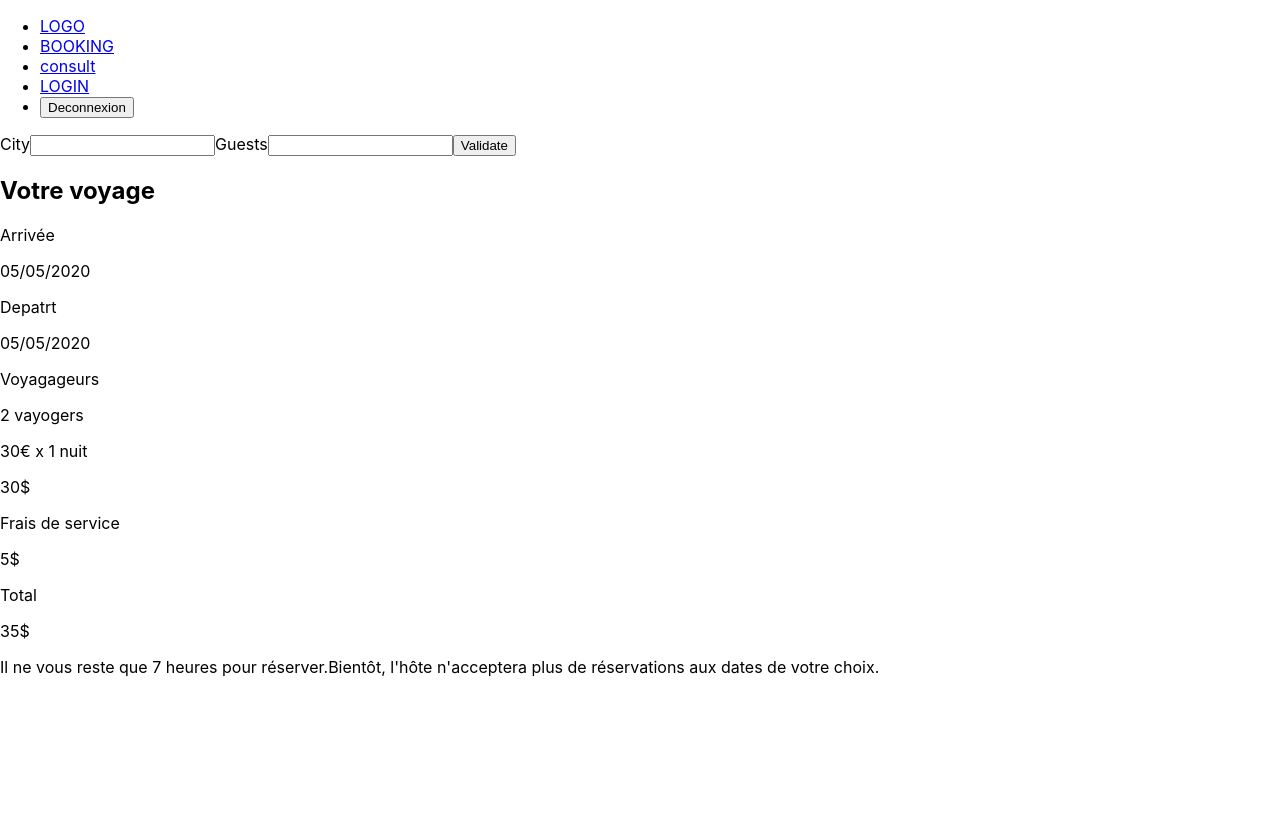
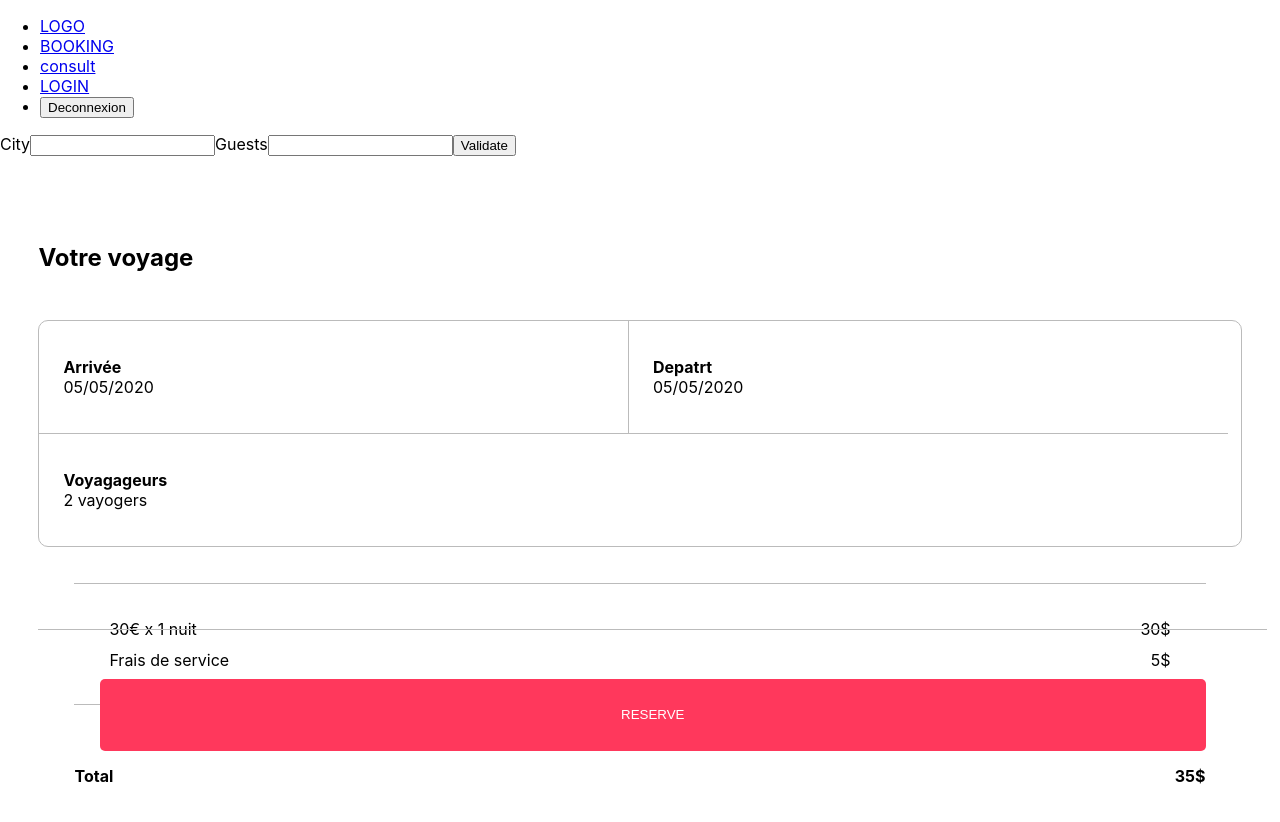
Before and after one commit to rapatte/airbnbfront, a React (Create React App) app: page /consult in a window 1280 px wide. Shown: the top 822 px of the page. Before the commit the page ends 800 px from the top, so only its background shows below. Built offline with nearby package versions, Linux system fonts and the light colour scheme.

Commit message:
consulting page with updated main css

```diff
--- a/package.json
+++ b/package.json
@@ -8,6 +8,7 @@
     "@testing-library/user-event": "^12.8.3",
     "axios": "^0.21.1",
     "node-sass": "^5.0.0",
+    "nodemon": "^2.0.7",
     "react": "^17.0.2",
     "react-dom": "^17.0.2",
     "react-router-dom": "^5.2.0",
@@ -16,6 +17,7 @@
   },
   "scripts": {
     "start": "react-scripts start",
+    "watch": "react-scripts start",
     "build": "react-scripts build",
     "test": "react-scripts test",
     "eject": "react-scripts eject",
--- a/src/assets/main.scss
+++ b/src/assets/main.scss
@@ -1,10 +1,33 @@
-$maincolor:rgb(255, 56, 92);
+$maincolor: rgb(255, 56, 92);
 $black: #000000;
 $white: #ffffff;
 $whitesmoke: #c8c8c8;
 $grey: #bbbbbb;
 
+main {
+  padding: 3%;
+}
 
-main{
-    padding: 1%;
+h1,
+h3,
+h4,
+h5,
+p,
+span {
+  margin: 0;
 }
+
+h2{
+    margin: 4% 0%;
+}
+
+.button_red {
+  display: block;
+  width: 100%;
+  background: $maincolor;
+  color: $white;
+  height: 9vh;
+  margin: 4% auto;
+  border: none;
+  border-radius: 5px;
+}
--- a/src/pages/Home/index.js
+++ b/src/pages/Home/index.js
@@ -27,7 +27,8 @@ class Home extends Component {
     console.log(this.state.places);
     return (
         <Fragment>
-            <h1>{(this.state.places.length !== 0) ? this.state.places[10].name : null}</h1>
+            <h1>{(this.state.places.length !== 0) ? this.state.places[1].name : ''}</h1>
+
         </Fragment>
     );
   }
--- a/src/pages/bookingconsulte/index.jsx
+++ b/src/pages/bookingconsulte/index.jsx
@@ -5,12 +5,12 @@ import './style.scss';
 function Bookingconsulte(props) {
   return (
         <main>
-          <section>
+          <section className="consultpage">
             <h2>Votre voyage</h2>
-            <div>
-              <div><span>Arrivée</span><p>05/05/2020</p></div>
-              <div><span>Depatrt</span><p>05/05/2020</p></div>
-              <div><span>Voyagageurs</span><p>2 vayogers</p></div>
+            <div className="datecontainer">
+              <div><p>Arrivée</p><p>05/05/2020</p></div>
+              <div><p>Depatrt</p><p>05/05/2020</p></div>
+              <div><p>Voyagageurs</p><p>2 vayogers</p></div>
             </div>
 
             <div className="cash">
@@ -18,9 +18,12 @@ function Bookingconsulte(props) {
               <div><p>Frais de service</p><p>5$</p></div>
             </div>
 
-            <div><p>Total</p><p>35$</p></div>
-            <p>Il ne vous reste que 7 heures pour réserver.Bientôt,
-              l'hôte n'acceptera plus de réservations aux dates de votre choix.</p>
+            <div className="totalcash"><p>Total</p><p>35$</p></div>
+
+          </section>
+
+          <section className="bottomcontainer">
+            <button className="button_red">RESERVE</button>
           </section>
         </main>
   );
--- a/src/pages/bookingconsulte/style.scss
+++ b/src/pages/bookingconsulte/style.scss
@@ -0,0 +1,66 @@
+@import "../../assets/main.scss";
+
+.consultpage {
+  .datecontainer {
+    display: flex;
+    flex-wrap: wrap;
+    border-radius: 10px;
+    border: 1px solid $grey;
+    overflow: hidden;
+
+    div {
+      display: flex;
+      flex-direction: column;
+      padding: 3% 2%;
+
+      p:nth-child(1) {
+        font-weight: bold;
+      }
+    }
+
+    div:nth-child(1) {
+      width: 45%;
+      border-bottom: 1px solid $grey;
+      border-right: 1px solid $grey;
+    }
+    div:nth-child(2) {
+      width: 45.9%;
+      border-bottom: 1px solid $grey;
+    }
+    div:nth-child(3) {
+      width: 97%;
+    }
+  }
+
+  .cash {
+    margin: 3%;
+    padding: 2%;
+    border-bottom: 1px solid $grey;
+    border-top: 1px solid $grey;
+
+    div {
+      display: flex;
+      justify-content: space-between;
+      margin: 1%;
+    }
+  }
+
+  .totalcash {
+    padding: 2%;
+    display: flex;
+    justify-content: space-between;
+    margin: 1%;
+    font-weight: bold;
+  }
+}
+
+.bottomcontainer{
+    border-top: 1px solid $grey;
+    position: fixed;
+    bottom: 0;
+    width: 96%;
+
+    .button_red{
+        width: 90%;
+    }
+}
```
Also changed, not shown: 1 other file (tests, documents, lock files or other folders).
